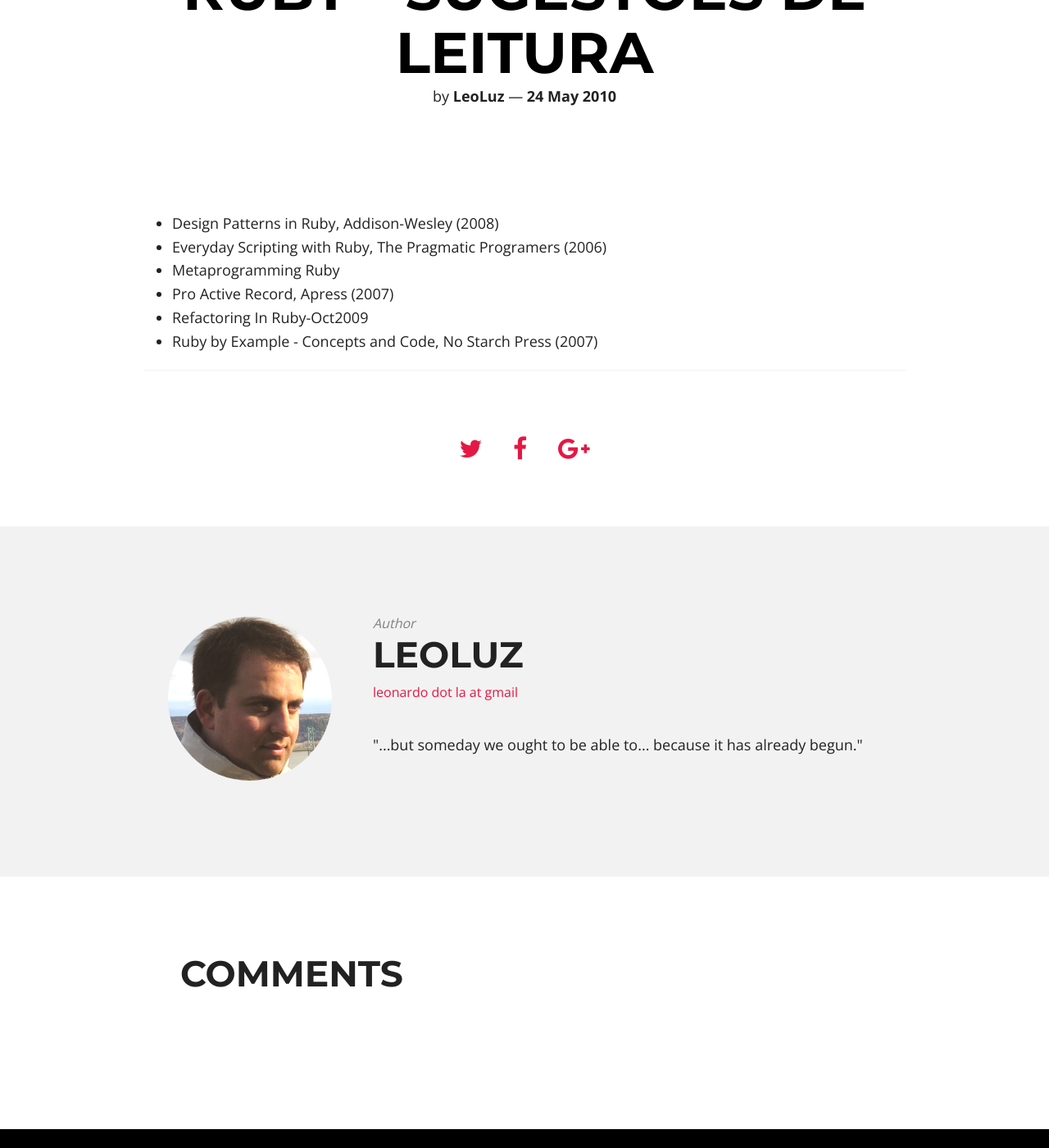
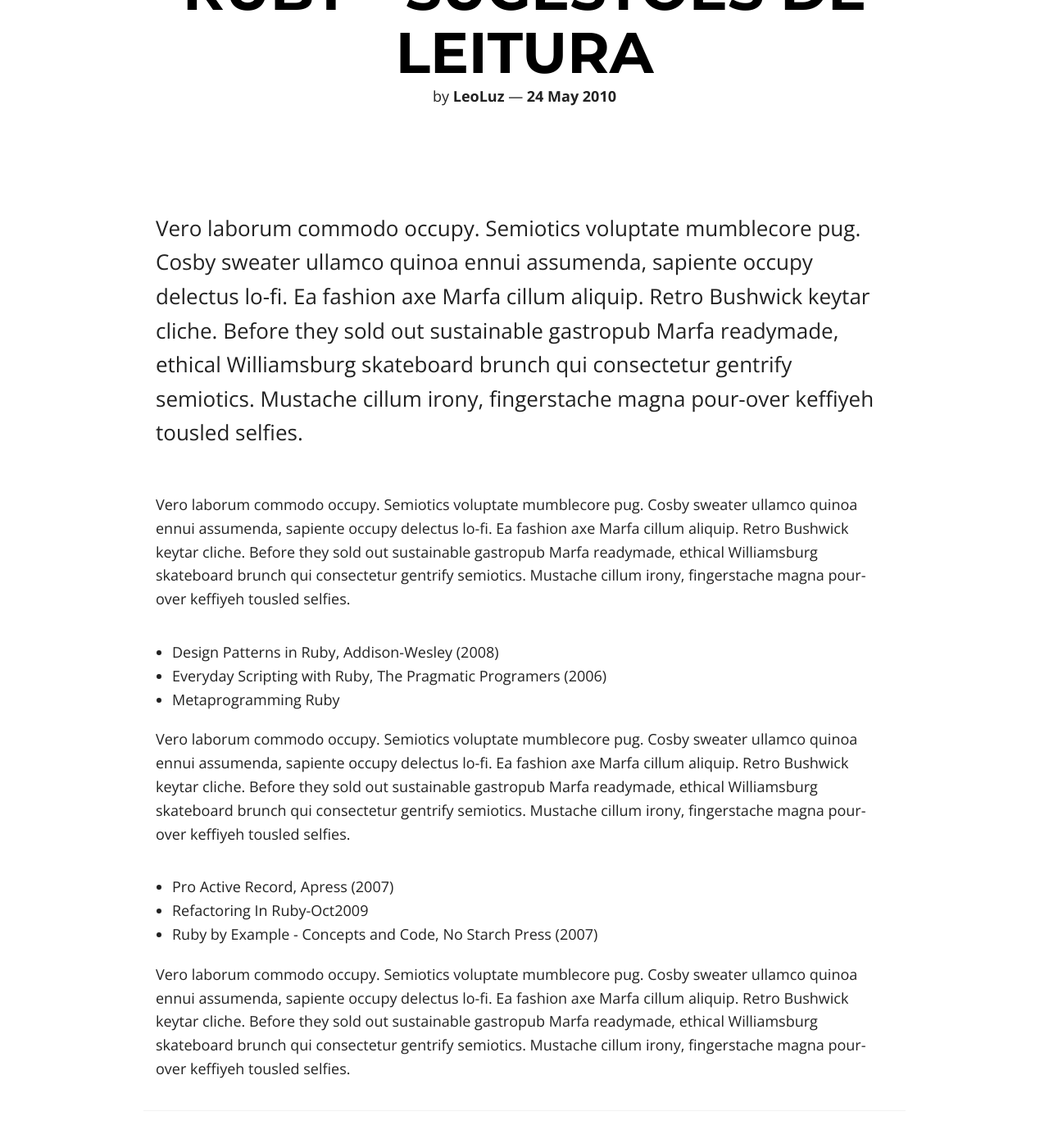
Before and after one commit to leoluz/leoluz.github.io, a Jekyll site: the page built from _posts/2010-05-24-priorizacao-de-leitura.md, in a window 1280 px wide and 1400 px high, scrolled down 271 px. Shown: the whole window at 82% size. Built offline with Jekyll 4.4.1, drawn with Linux system fonts in a browser that asks for light colours; nearby versions of some CDN libraries; comment, search, counter and statistics services are not loaded.

Commit message:
adds theme elements post for reference

```diff
--- a/_posts/2010-05-24-priorizacao-de-leitura.md
+++ b/_posts/2010-05-24-priorizacao-de-leitura.md
@@ -2,16 +2,22 @@
 layout: post
 title: "Ruby - Sugestoes de Leitura"
 description: "Algumas indicações de leitura para estudar Ruby."
-headline:
-imagefeature:
-mathjax:
-chart:
+headline: "Algumas indicações de leitura para estudar Ruby."
 comments: true
 ---
 
-* Design Patterns in Ruby, Addison-Wesley (2008)
-* Everyday Scripting with Ruby, The Pragmatic Programers (2006)
-* Metaprogramming Ruby
+Vero laborum commodo occupy. Semiotics voluptate mumblecore pug. Cosby sweater ullamco quinoa ennui assumenda, sapiente occupy delectus lo-fi. Ea fashion axe Marfa cillum aliquip. Retro Bushwick keytar cliche. Before they sold out sustainable gastropub Marfa readymade, ethical Williamsburg skateboard brunch qui consectetur gentrify semiotics. Mustache cillum irony, fingerstache magna pour-over keffiyeh tousled selfies.
+
+Vero laborum commodo occupy. Semiotics voluptate mumblecore pug. Cosby sweater ullamco quinoa ennui assumenda, sapiente occupy delectus lo-fi. Ea fashion axe Marfa cillum aliquip. Retro Bushwick keytar cliche. Before they sold out sustainable gastropub Marfa readymade, ethical Williamsburg skateboard brunch qui consectetur gentrify semiotics. Mustache cillum irony, fingerstache magna pour-over keffiyeh tousled selfies.
+
+- Design Patterns in Ruby, Addison-Wesley (2008)
+- Everyday Scripting with Ruby, The Pragmatic Programers (2006)
+- Metaprogramming Ruby
+
+Vero laborum commodo occupy. Semiotics voluptate mumblecore pug. Cosby sweater ullamco quinoa ennui assumenda, sapiente occupy delectus lo-fi. Ea fashion axe Marfa cillum aliquip. Retro Bushwick keytar cliche. Before they sold out sustainable gastropub Marfa readymade, ethical Williamsburg skateboard brunch qui consectetur gentrify semiotics. Mustache cillum irony, fingerstache magna pour-over keffiyeh tousled selfies.
+
 * Pro Active Record, Apress (2007)
 * Refactoring In Ruby-Oct2009
 * Ruby by Example - Concepts and Code, No Starch Press (2007)
+
+Vero laborum commodo occupy. Semiotics voluptate mumblecore pug. Cosby sweater ullamco quinoa ennui assumenda, sapiente occupy delectus lo-fi. Ea fashion axe Marfa cillum aliquip. Retro Bushwick keytar cliche. Before they sold out sustainable gastropub Marfa readymade, ethical Williamsburg skateboard brunch qui consectetur gentrify semiotics. Mustache cillum irony, fingerstache magna pour-over keffiyeh tousled selfies.
```
Also changed, not shown: _posts/2014-09-01-theme-elements.md (added, +125 -0 lines).
